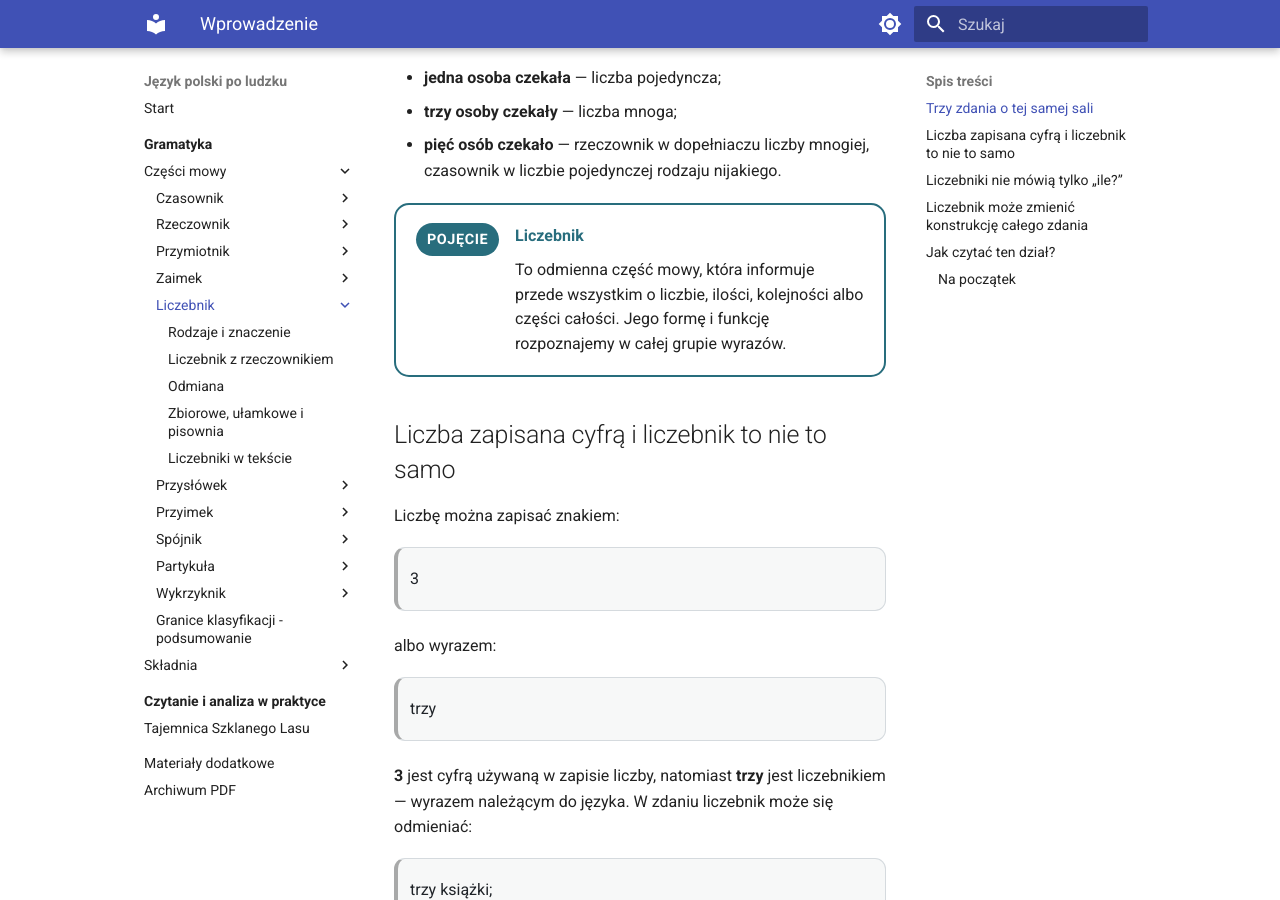
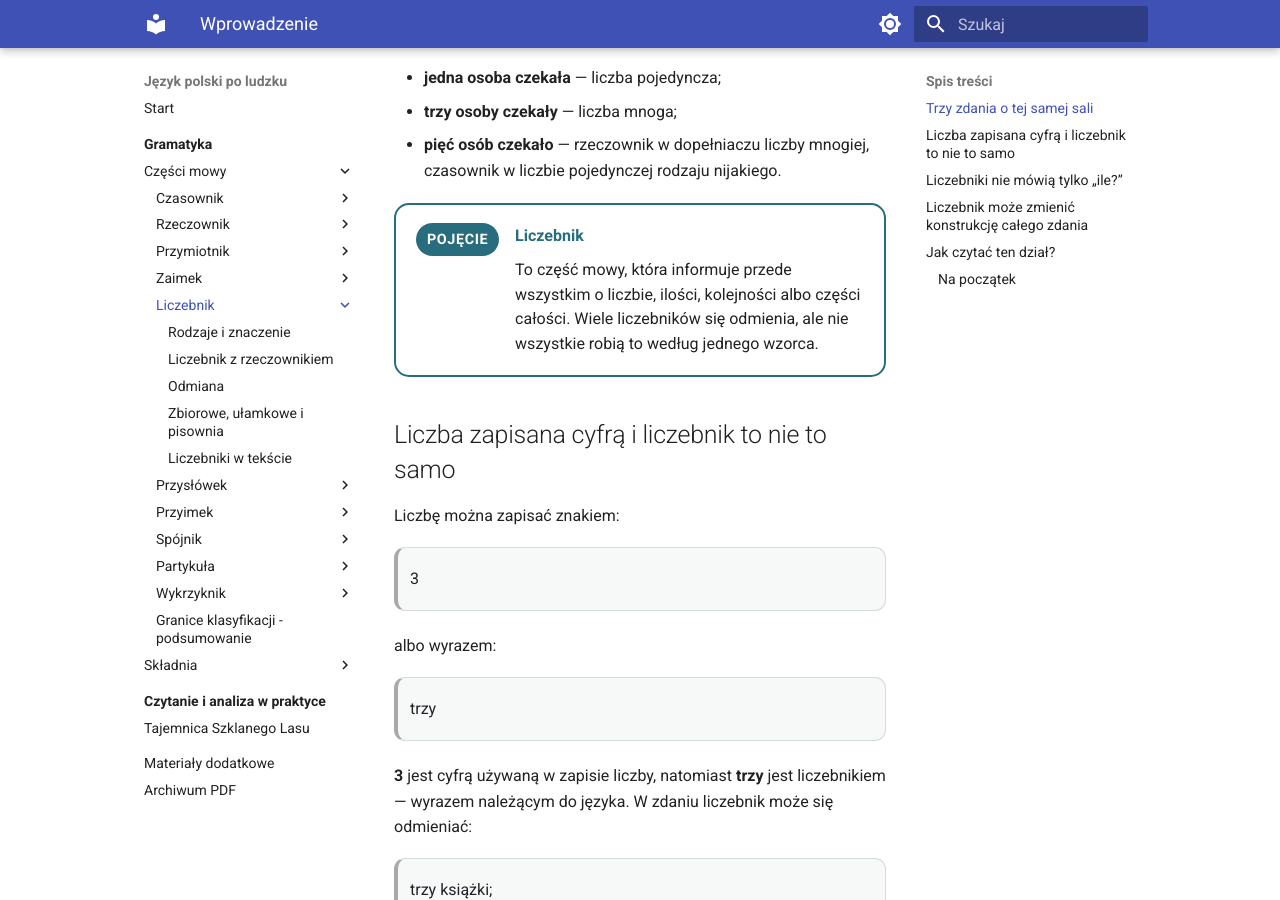
Before and after one commit to dchorazkiewicz/SP_JP, an MkDocs documentation site: the page built from docs/gramatyka/czesci-mowy/liczebnik/index.md, in a window 1280 px wide and 900 px high, scrolled down 656 px. Built offline with MkDocs 1.6.1 and Material for MkDocs 9.7.7, drawn with Linux system fonts in a browser that asks for light colours.

Commit message:
Clarify numeral definition

```diff
--- a/docs/gramatyka/czesci-mowy/liczebnik/index.md
+++ b/docs/gramatyka/czesci-mowy/liczebnik/index.md
@@ -25,7 +25,7 @@ Zmienia się nie tylko liczebnik. Razem z nim zmieniają się rzeczownik i orzec
 <div class="numeral-concept">
   <span class="numeral-concept__label">Pojęcie</span>
   <strong>Liczebnik</strong>
-  <p>To odmienna część mowy, która informuje przede wszystkim o liczbie, ilości, kolejności albo części całości. Jego formę i funkcję rozpoznajemy w całej grupie wyrazów.</p>
+  <p>To część mowy, która informuje przede wszystkim o liczbie, ilości, kolejności albo części całości. Wiele liczebników się odmienia, ale nie wszystkie robią to według jednego wzorca.</p>
 </div>
 
 ## Liczba zapisana cyfrą i liczebnik to nie to samo
```
